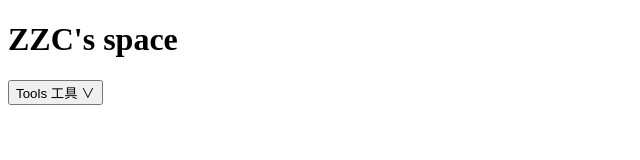
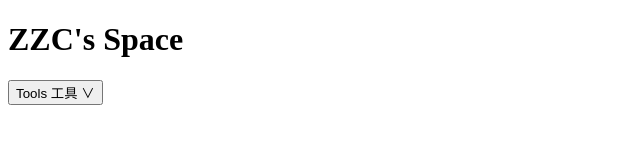
Before and after one commit to zzcspace/zzcspace.github.io, a plain HTML site: page index.html in a window 1280 px wide. Shown: the full height of the page, 0-640 px from the left. Drawn offline with Linux system fonts and the light colour scheme.

Commit message:
Update index.html

```diff
--- a/index.html
+++ b/index.html
@@ -1,7 +1,7 @@
 <!DOCTYPE html>
 <html>
 	<head>
-		<title>ZZC's space</title>
+		<title>ZZC's Space</title>
 		<link rel="shortcut icon" type="image/png" href="https://zzcspace.github.io/favicon.ico">
 		<script>
 			function $1$On() {
@@ -27,7 +27,7 @@
 		</script>
 	</head>
 	<body>
-		<h1>ZZC's space</h1>
+		<h1>ZZC's Space</h1>
 		<p id="1"><button onclick='$1$On()'>Tools 工具 ∨</button></p>
 		<p id="2"></p>
 		<p id="3"></p>
```
